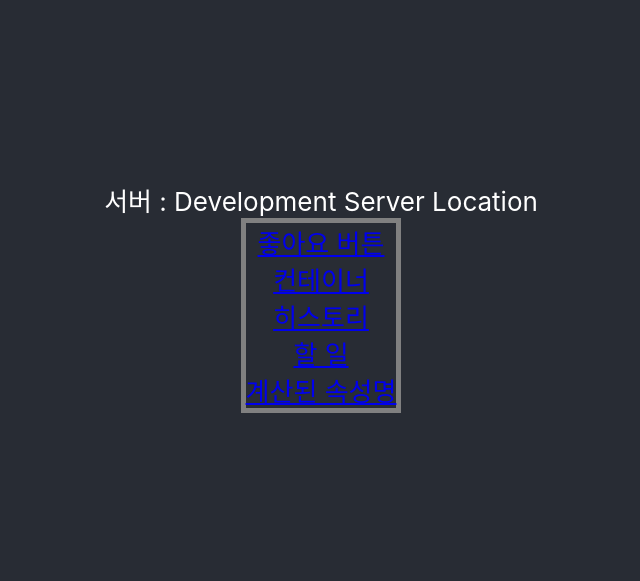
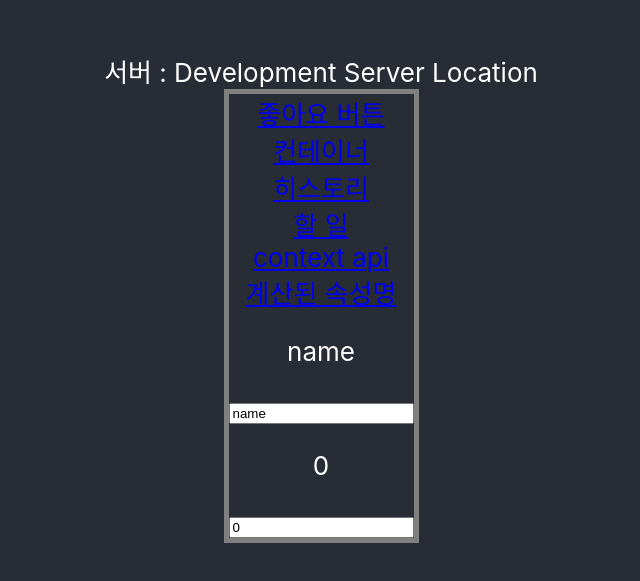
Before and after one commit to windowdong11/ReactTutorial, a React (Create React App) app: page /contextapi in a window 1280 px wide. Shown: the part 103-684 px from the top of the page, without its empty margins (319-959 px from the left). Built offline with nearby package versions, Linux system fonts and the light colour scheme.

Commit message:
ContextAPI를 통한 조부모노드에서 자식노드로 상태 전달

```diff
--- a/src/App.js
+++ b/src/App.js
@@ -8,6 +8,7 @@ import { BrowserRouter, Link, Route } from 'react-router-dom';
 import styled from 'styled-components';
 import ComputedPropNames from './pages/ComputedPropNames';
 import TodoList from './pages/TodoList';
+import ContextAPI from './pages/ContextAPI';
 
 const BodyWrapper = styled.div`
   padding: 20;
@@ -28,7 +29,9 @@ function App() {
             <br/>
             <Link to='/history'>히스토리</Link>
             <br/>
-            <Link to ='/todolist'>할 일</Link>
+            <Link to='/todolist'>할 일</Link>
+            <br/>
+            <Link to='/contextapi'>context api</Link>
             <br/>
             <Link to='/computedpropnames'>계산된 속성명</Link>
             <Route path='/likeButton' component={LikeButton}></Route>
@@ -36,6 +39,7 @@ function App() {
             <Route path="/history" component={History}></Route>
             <Route path='/computedpropnames' component={ComputedPropNames}></Route>
             <Route path='/todolist' component={TodoList}></Route>
+            <Route path='/contextapi' component={ContextAPI}></Route>
           </BodyWrapper>
         </BrowserRouter>
       </header>
--- /dev/null
+++ b/src/pages/ContextAPI.js
@@ -0,0 +1,70 @@
+import React, { useState } from 'react'
+import { useRouteMatch } from 'react-router-dom'
+
+const SetNameContext = React.createContext(() => { })
+const NameContext = React.createContext('')
+
+const AgeContext = React.createContext({ age: 0, setAge: () => { } })
+
+function NameArea() {
+    return (
+        <SetNameContext.Consumer>
+            {
+                setName =>
+                    <NameContext.Consumer>
+                        {
+                            name => (
+                                <>
+                                    <p>{name}</p>
+                                    <input onChange={e => setName(e.target.value)} value={name}></input>
+                                </>
+                            )
+                        }
+                    </NameContext.Consumer>
+            }
+        </SetNameContext.Consumer>
+    )
+}
+
+function AgeArea() {
+    return (
+        <AgeContext.Consumer>
+            {
+                ({ age, setAge }) =>
+                    <>
+                        <p>{age}</p>
+                        <input onChange={e => {
+                            let value = parseInt(e.target.value)
+                            if(isNaN(value))
+                                value = 0
+                            setAge(value)
+                        }} value={age}></input>
+                    </>
+            }
+        </AgeContext.Consumer>
+    )
+}
+
+function Profile() {
+    return (
+        <>
+            <NameArea></NameArea>
+            <AgeArea></AgeArea>
+        </>
+    )
+}
+
+export default function ContextAPI() {
+    const [name, setName] = useState('name')
+    const [age, setAge] = useState(0)
+    const ageContextValue = { age, setAge }
+    return (
+        <AgeContext.Provider value={ageContextValue}>
+            <SetNameContext.Provider value={setName}>
+                <NameContext.Provider value={name}>
+                    <Profile></Profile>
+                </NameContext.Provider>
+            </SetNameContext.Provider>
+        </AgeContext.Provider>
+    )
+}
```
